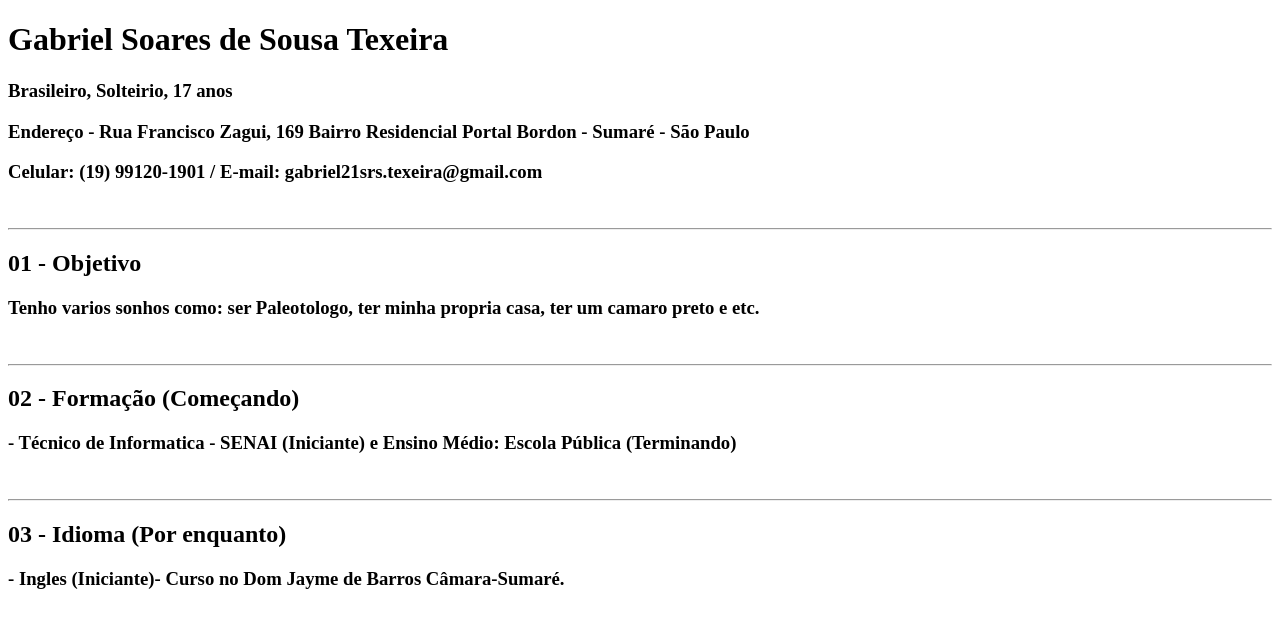
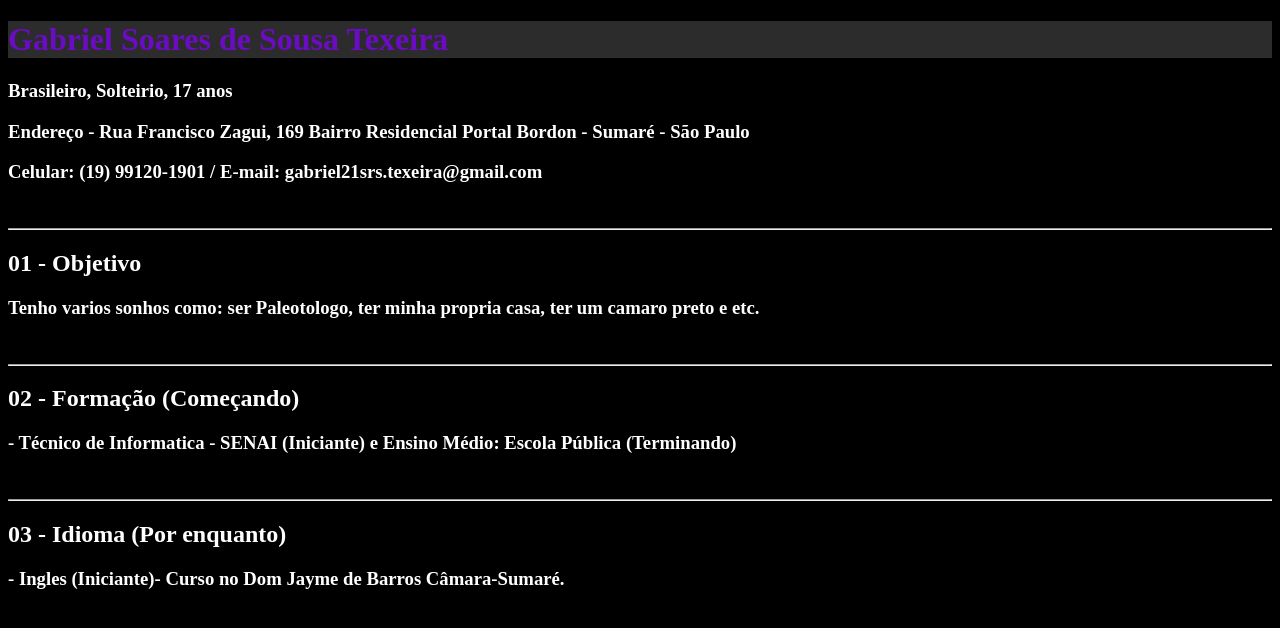
Before and after one commit to Gabsjormungand/HTML-001, a plain HTML site: page curriculo.html in a window 1280 px wide. Drawn offline with Linux system fonts and the light colour scheme.

Commit message:
Pagina
Fiz um poema

```diff
--- /dev/null
+++ b/Html-pagina/poema_cor.css
@@ -0,0 +1,15 @@
+body{
+    background-color: blueviolet;
+}
+h1{
+    color: darkmagenta;
+    font-size: 22px;
+}
+h2{
+    color: white;
+    font-size: 18px;
+}
+p{
+    color: white;
+    font-size: 16px;
+}
--- /dev/null
+++ b/cores.css
@@ -0,0 +1,8 @@
+body{
+    background-color: rgb(0, 0, 0);
+    color: white
+}
+h1{
+    background-color: rgb(44, 44, 44);
+    color:rgb(107, 12, 196)
+}
--- a/curriculo.html
+++ b/curriculo.html
@@ -3,7 +3,8 @@
 <head>
     <meta charset="UTF-8">
     <meta name="viewport" content="width=device-width, initial-scale=1.0">
-    <title>Document</title>
+    <title>Gabriel</title>
+    <link rel="stylesheet" href="cores.css">
 </head>
 <body>
     <h1>Gabriel Soares de Sousa Texeira</h1>
```
Also changed, not shown: Html-pagina/poema.html (added, +18 -0 lines), Html-pagina/Instruções.txt (added), Html-pagina/Van Gogh JR.jfif (added).
